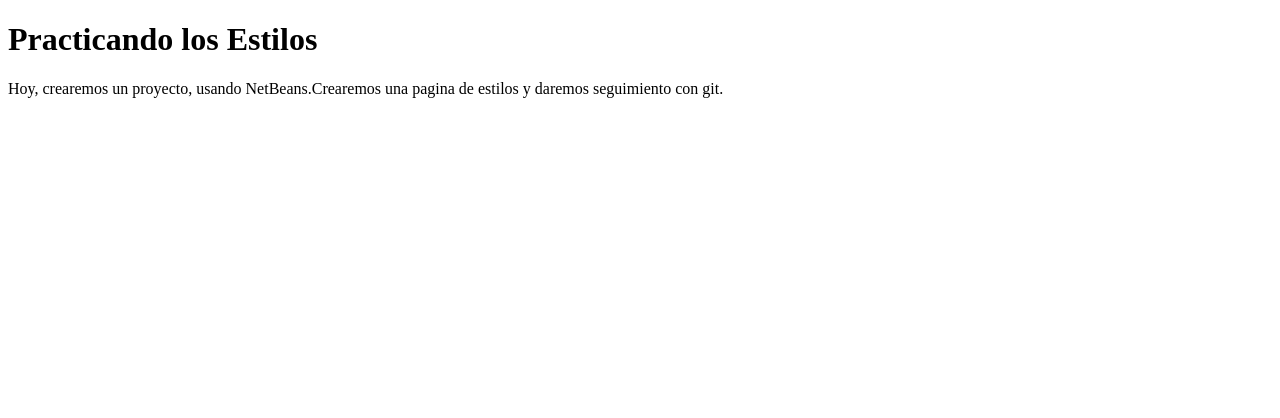
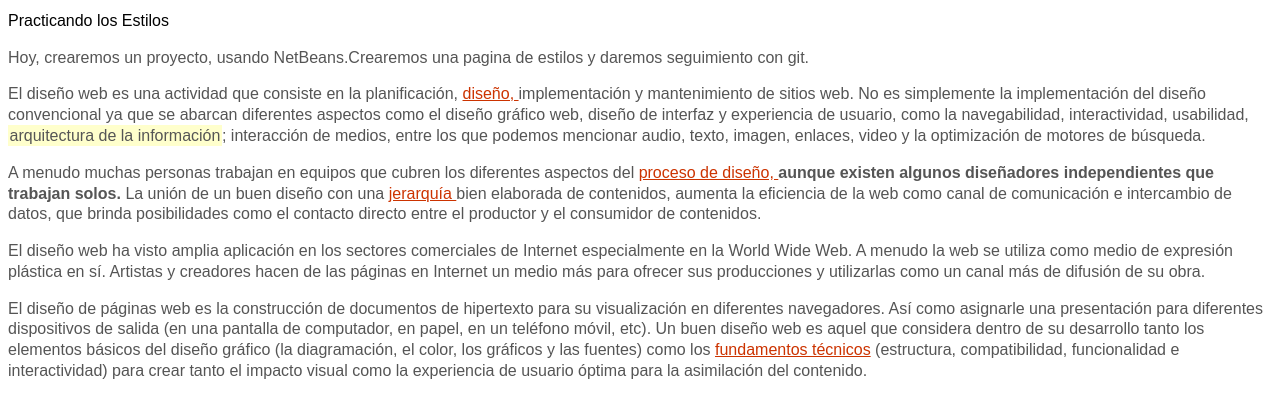
Before and after one commit to DennyMoran/PracticaEstilos, a website: page public_html/index.html in a window 1280 px wide. Drawn offline with Linux system fonts and the light colour scheme.

Commit message:
Aplicando estilos a mi pagina

```diff
--- a/public_html/index.html
+++ b/public_html/index.html
@@ -7,11 +7,31 @@ Proyecto creado por Denny Moran Gonzalez
         <title>Los Estilos</title>
         <meta charset="UTF-8">
         <meta name="viewport" content="width=device-width, initial-scale=1.0">
+
+             <link href="paginasestilos.css" rel="stylesheet" type="text/css"/>
     </head>
     <body>
-        <div><h1>Practicando los Estilos</h1>
+        <div>
+            <h1>Practicando los Estilos</h1>
             <p>Hoy, crearemos un proyecto, usando NetBeans.Crearemos una pagina de estilos y daremos seguimiento con git.
 
-            </p></div>
+            </p>
+            <div id="primero">
+
+<p>El diseño web es una actividad que consiste en la planificación, <a href="#">diseño, </a>implementación y mantenimiento de sitios web. No es simplemente la implementación del diseño convencional ya que se abarcan diferentes aspectos como el diseño gráfico web, diseño de interfaz y experiencia de usuario, como la navegabilidad, interactividad, usabilidad, <em>arquitectura de la información</em>; interacción de medios, entre los que podemos mencionar audio, texto, imagen, enlaces, video y la optimización de motores de búsqueda. </p>
+
+</div>
+
+<div class="normal">
+<p>A menudo muchas personas trabajan en equipos que cubren los diferentes aspectos del <span><a href="#">proceso de diseño, </a> aunque existen algunos diseñadores independientes que trabajan solos. </span>
+La unión de un buen diseño con una <a href="#">jerarquía </a>bien elaborada de contenidos, aumenta la eficiencia de la web como canal de comunicación e intercambio de datos, que brinda posibilidades como el contacto directo entre el productor y el consumidor de contenidos. </p>
+<p>El diseño web ha visto amplia aplicación en los sectores comerciales de Internet especialmente en la <em class="especial">World Wide Web</em>. A menudo la web se utiliza como medio de expresión plástica en sí. Artistas y creadores hacen de las páginas en Internet un medio más para ofrecer sus producciones y utilizarlas como un canal más de difusión de su obra. </p>
+
+<p>El diseño de páginas web es la construcción de documentos de hipertexto para su visualización en diferentes navegadores. Así como asignarle una presentación para diferentes dispositivos de salida <em class="especial"> (en una pantalla de computador, en papel, en un teléfono móvil, etc). </em>
+Un buen diseño web es aquel que considera dentro de su desarrollo tanto los elementos básicos del diseño gráfico (la diagramación, el color, los gráficos y las fuentes) como los <a href="#">fundamentos técnicos</a> (estructura, compatibilidad, funcionalidad e interactividad) para crear tanto el impacto visual como la experiencia de usuario óptima para la asimilación del contenido. </p>
+
+</div>
+
+        </div>
     </body>
 </html>
--- /dev/null
+++ b/public_html/paginasestilos.css
@@ -0,0 +1,16 @@
+/*
+To change this license header, choose License Headers in Project Properties.
+To change this template file, choose Tools | Templates
+and open the template in the editor.
+*/
+/*
+    Created on : Oct 19, 2017, 7:11:16 PM
+    Author     : 00140291
+*/
+*{ font: 1em/1.3 Arial, Helvetica, sans-serif; }
+p{ color: #555; }
+#primero{ color: #336699; }
+a{ color: #CC3300; }
+#primero em{ background: #FFFFCC; padding: .1em; }
+.especial em{ background: #FFCC99; border: 1px solid #FF9900; padding: .1em; }
+.normal span{ font-weight: bold; }
```
Also changed, not shown: 1 other file.
